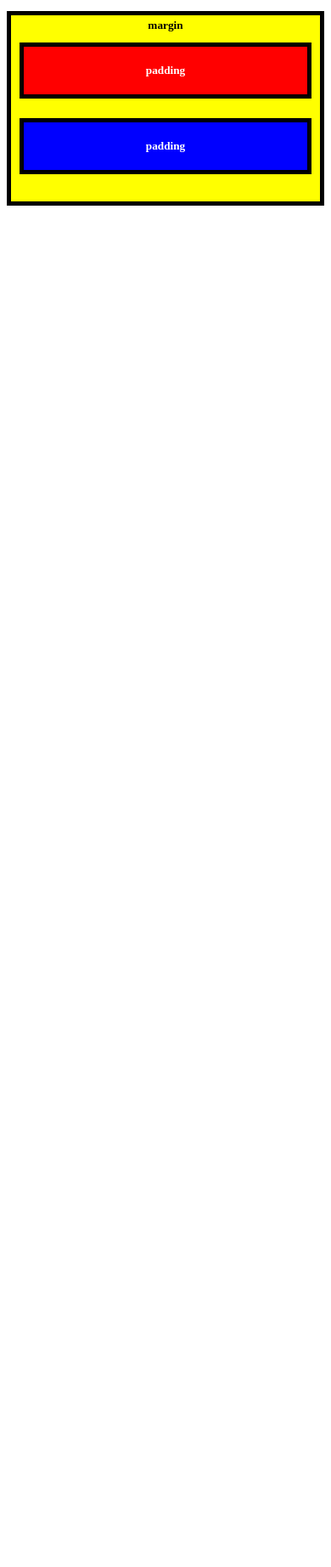
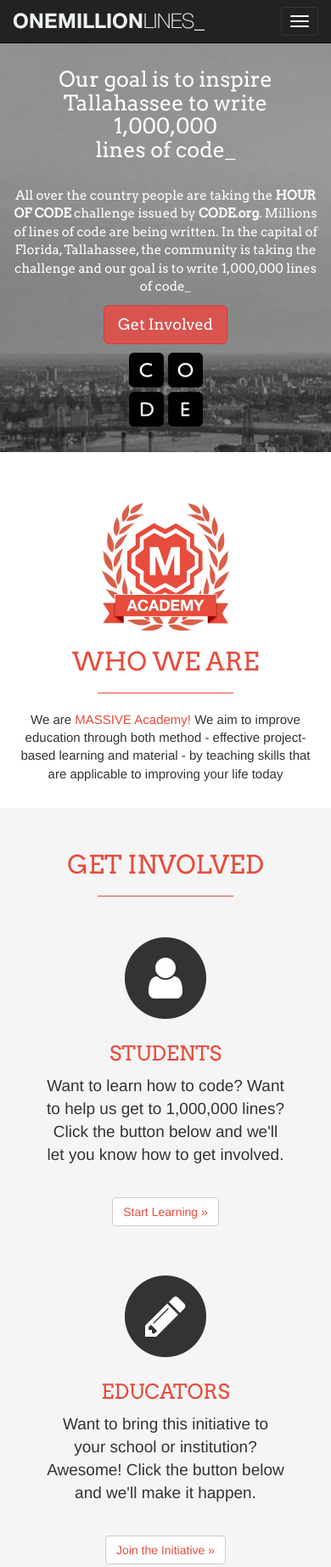
Before and after one commit to KhalidLam/Simple-HTML-CSS-Page, a plain HTML site: page index.html in a window 390 px wide. Shown: the top 1844 px of the page at 85% size. Before the commit the page ends 844 px from the top, so only its background shows below. Drawn offline with nearby package versions, Linux system fonts and the light colour scheme.

Commit message:
Update index.html

```diff
--- a/index.html
+++ b/index.html
@@ -1,41 +1,138 @@
 <!DOCTYPE html>
-<html>
+<html lang="en">
+
 <head>
-	<title>Padding of an Element</title>
-	<style type="text/css">
-		.injected-text{
-			background-color: green;
-			margin-bottom: -25px;
-			text-align: center;
-		}
-		.box{
-			border-color: black;
-			border-style: solid;
-			border-width: 5px;
-			text-align: center;
-		}
-		.red-box{
-			background-color: red;
-			color: white;
-			padding: 20px;
-		}
-		.blue-box{
-			background-color: blue;
-			color: white;
-			padding: 20px;
-		}
-		.yellow-box{
-			background-color: yellow;
-			padding: 10px;
-		}
+  <meta charset="utf-8">
+  <meta http-equiv="X-UA-Compatible" content="IE=edge">
+  <meta name="viewport" content="width=device-width, initial-scale=1">
+  <!-- The above 3 meta tags *must* come first in the head; any other head content must come *after* these tags -->
+  <meta name="description" content="">
+  <meta name="author" content="">
+  <link rel="icon" href="img/favicon.ico">
 
-	</style>
+  <title>One Million Lines</title>
+
+  <!-- Bootstrap core CSS -->
+  <link href="css\bootstrap.min.css" rel="stylesheet">
+
+  <!-- Custom styles for this template -->
+  <link href="css\custom.css" rel="stylesheet">
+
+  <!-- Google Arvo Font & Font Awesome -->
+  <link rel="stylesheet" href="fonts\font-awesome\css\font-awesome.min.css">
+  <link href="https://fonts.googleapis.com/css?family=Arvo" rel="stylesheet">
+
 </head>
+
 <body>
-	<h5 class="injected-text">margin</h5>
-	<div class="box yellow-box">
-		<h5 class="box red-box">padding</h5>
-		<h5 class="box blue-box">padding</h5>
-	</div>
+
+  <nav class="navbar navbar-inverse navbar-fixed-top">
+    <div class="container">
+      <div class="navbar-header">
+        <button type="button" class="navbar-toggle collapsed" data-toggle="collapse" data-target="#navbar"
+          aria-expanded="false" aria-controls="navbar">
+          <span class="sr-only">Toggle navigation</span>
+          <span class="icon-bar"></span>
+          <span class="icon-bar"></span>
+          <span class="icon-bar"></span>
+        </button>
+        <a class="navbar-brand" href="#"><img src="img\logo.png" title="One Million Lines" alt="One Million Lines"></a>
+      </div>
+      <div id="navbar" class="collapse navbar-collapse">
+        <ul class="nav navbar-nav navbar-right">
+          <!--<li class="active"><a href="#">Home</a></li>-->
+          <li><a href="#about">WHO WE ARE</a></li>
+          <li><a href="#contact">GET INVOLVED</a></li>
+        </ul>
+      </div>
+      <!--/.nav-collapse -->
+    </div>
+  </nav>
+  <!-- /navbar -->
+
+  <div class="jumbotron">
+    <div class="container">
+      <h1>Our goal is to inspire<br>Tallahassee to write 1,000,000<br>lines of code_</h1>
+      <p>All over the country people are taking the <strong>HOUR OF CODE</strong> challenge issued by <strong>CODE.org</strong>.
+        Millions of lines of code are being written. In the capital of Florida, Tallahassee, the community is taking
+        the challenge and our goal is to write 1,000,000 lines of code_</p>
+      <p><a class="btn btn-danger btn-lg" href="#" role="button">Get Involved</a></p>
+      <img src="img\code.png" title="Code.org image" alt="Code.org">
+    </div>
+  </div>
+  <!-- /jumbotron -->
+
+  <div id="who">
+    <div class="container homepage">
+      <img src="img/academy_brand_med.png" alt="Massive Academy" title="Massive Academy">
+      <h2>Who We Are</h2>
+      <hr>
+      <p>We are <a href="http://www.massiveacademy.us" target="_blank">MASSIVE Academy!</a> We aim to improve education
+        through both method - effective project-based learning and material - by teaching skills that are applicable to
+        improving your life today</p>
+    </div>
+  </div>
+  <!-- /WhoWeAre -->
+
+  <div id="get-involved">
+    <div class="container homepage">
+      <h2>GET INVOLVED</h2>
+      <hr>
+
+      <div class="row">
+
+        <div class="col-md-4">
+          <span class="fa-stack fa-4x">
+            <i class="fa fa-circle fa-stack-2x"></i>
+            <i class="fa fa-user fa-stack-1x fa-inverse"></i>
+          </span>
+          <h3>Students</h3>
+          <p>Want to learn how to code? Want to help us get to 1,000,000 lines? Click the button below and we'll let
+            you know how to get involved.</p>
+          <p class="fixmargin"><a class="btn btn-default" href="#" role="button">Start Learning &raquo;</a></p>
+        </div>
+
+        <div class="col-md-4">
+          <span class="fa-stack fa-4x">
+            <i class="fa fa-circle fa-stack-2x"></i>
+            <i class="fa fa-pencil fa-stack-1x fa-inverse"></i>
+          </span>
+          <h3>Educators</h3>
+          <p>Want to bring this initiative to your school or institution? Awesome! Click the button below and we'll
+            make it happen.</p>
+          <p class="fixmargin"><a class="btn btn-default" href="#" role="button">Join the Initiative &raquo;</a></p>
+        </div>
+
+        <div class="col-md-4">
+          <span class="fa-stack fa-4x">
+            <i class="fa fa-circle fa-stack-2x"></i>
+            <i class="fa fa-money fa-stack-1x fa-inverse"></i>
+          </span>
+          <h3>Sponsors</h3>
+          <p>We love all the support we get to help host more events, and empower more lives with the knowledge of
+            coding.Click to get involved.</p>
+          <p><a class="btn btn-default" href="https://docs.google.com/forms/d/e/1FAIpQLScSTzJO3FYkcyoKotn1gBog819mWVUog3uyzAFTGcxU2OJE-g/viewform?usp=sf_link"
+              target="_blank" role="button">Give Support &raquo;</a></p>
+        </div>
+
+      </div>
+
+    </div>
+
+  </div>
+  <!-- /Get-Involved -->
+
+  <footer>
+    <div class="container">
+      <p><img src="img/bottom-logo.png" alt=""></p>
+    </div>
+  </footer>
+
+  <!-- Bootstrap core JavaScript
+    ================================================== -->
+  <script src="https://ajax.googleapis.com/ajax/libs/jquery/1.12.4/jquery.min.js"></script>
+  <script>window.jQuery || document.write('<script src="../../assets/js/vendor/jquery.min.js"><\/script>')</script>
+  <script src="js\bootstrap.min.js"></script>
 </body>
+
 </html>
```
